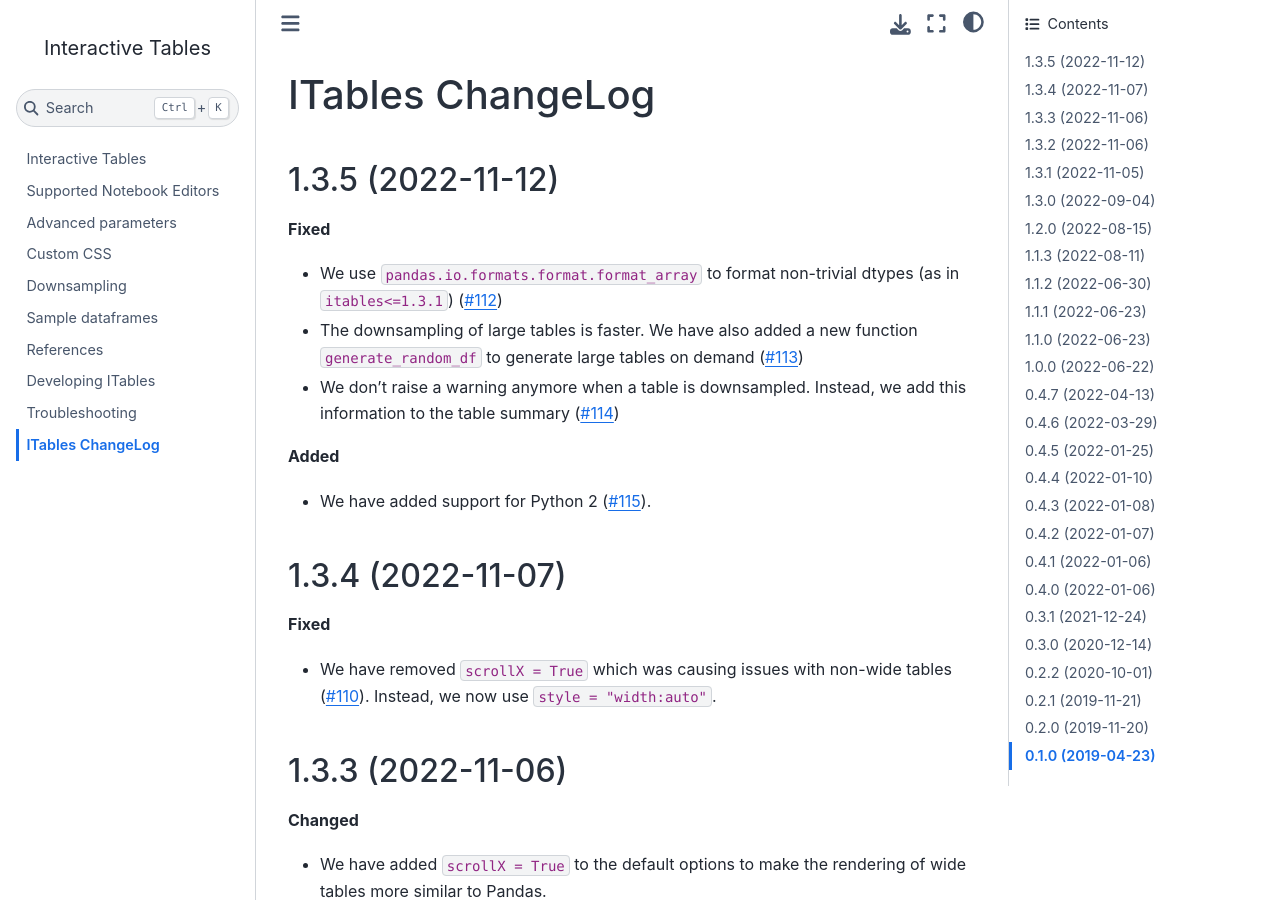
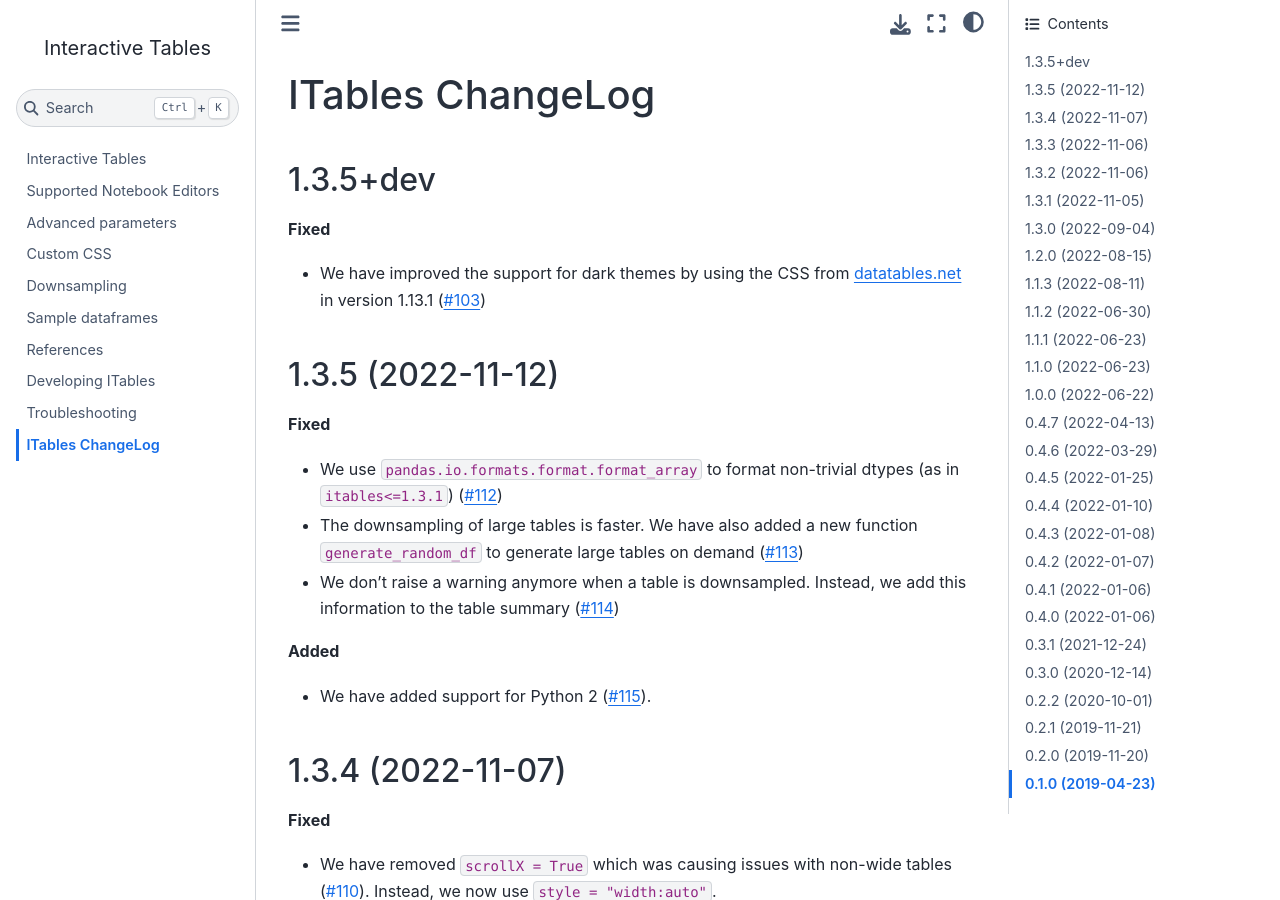
Before and after one commit to mwouts/itables, a Jupyter Book: the page built from docs/changelog.md, in a window 1280 px wide and 900 px high. Built offline with Jupyter Book 1.0.4 settings and Sphinx 7.4.7 and the Sphinx Book theme 1.1.4, drawn with Linux system fonts in a browser that asks for light colours.

Commit message:
Version 1.3.5+dev

```diff
--- a/docs/changelog.md
+++ b/docs/changelog.md
@@ -1,5 +1,12 @@
 ITables ChangeLog
 =================
+
+1.3.5+dev
+------------------
+
+**Fixed**
+- We have improved the support for dark themes by using the CSS from datatables.net in version 1.13.1 ([#103](https://github.com/mwouts/itables/issues/103))
+
 
 1.3.5 (2022-11-12)
 ------------------
--- a/itables/version.py
+++ b/itables/version.py
@@ -1,3 +1,3 @@
 """ITables' version number"""
 
-__version__ = "1.3.5"
+__version__ = "1.3.5+dev"
```
